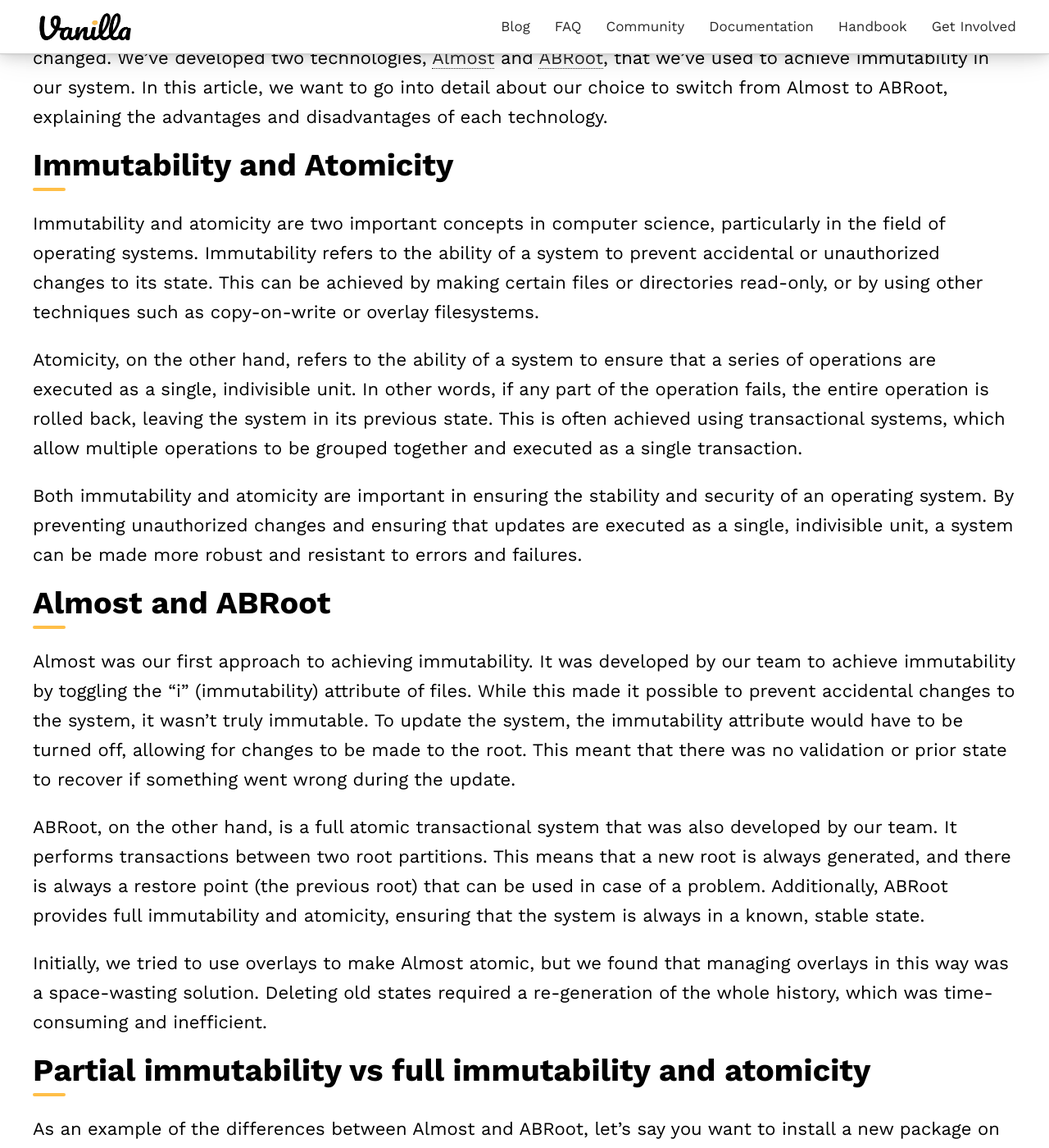
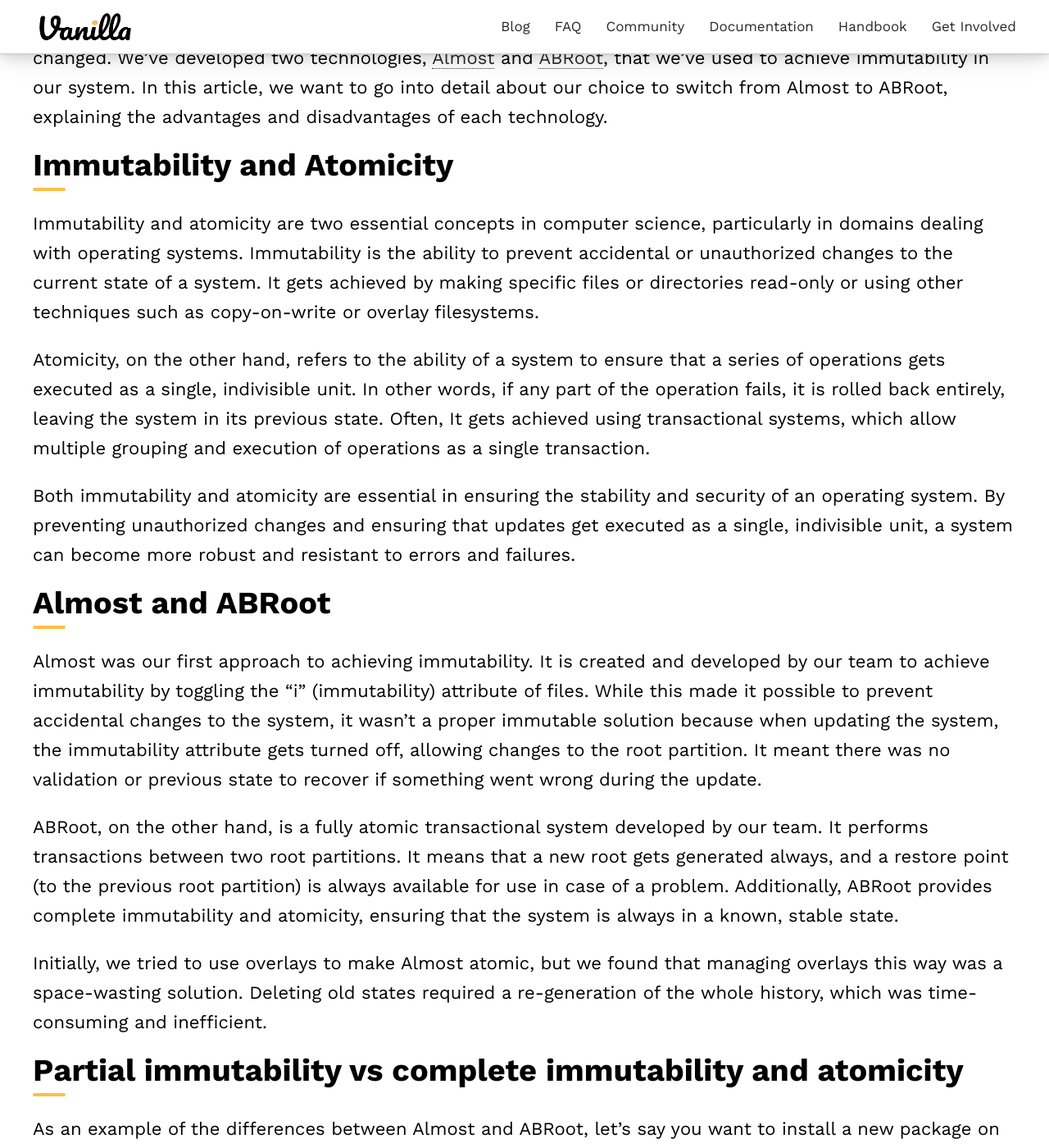
Before and after one commit to Vanilla-OS/website, a Jekyll site: the page built from _posts/2023-01-28-almost-vs-abroot.md, in a window 1280 px wide and 1400 px high, scrolled down 558 px. Shown: the whole window at 82% size. Built offline with Jekyll 4.4.1, drawn with Linux system fonts in a browser that asks for light colours; nearby versions of some CDN libraries; a style sheet for code colours, icons or effects is not loaded; some of the changed text lies outside the part shown.

Commit message:
Update almost and ABRoot post

````diff
--- a/_posts/2023-01-28-almost-vs-abroot.md
+++ b/_posts/2023-01-28-almost-vs-abroot.md
@@ -10,20 +10,22 @@
 If you've been following the Vanilla OS project from the start, you'll notice that our plans for immutability have changed. We've developed two technologies, [Almost](https://github.com/Vanilla-OS/almost) and [ABRoot](https://github.com/Vanilla-OS/ABRoot), that we've used to achieve immutability in our system. In this article, we want to go into detail about our choice to switch from Almost to ABRoot, explaining the advantages and disadvantages of each technology.
 
 ## Immutability and Atomicity
-Immutability and atomicity are two important concepts in computer science, particularly in the field of operating systems. Immutability refers to the ability of a system to prevent accidental or unauthorized changes to its state. This can be achieved by making certain files or directories read-only, or by using other techniques such as copy-on-write or overlay filesystems.
 
-Atomicity, on the other hand, refers to the ability of a system to ensure that a series of operations are executed as a single, indivisible unit. In other words, if any part of the operation fails, the entire operation is rolled back, leaving the system in its previous state. This is often achieved using transactional systems, which allow multiple operations to be grouped together and executed as a single transaction.
+Immutability and atomicity are two essential concepts in computer science, particularly in domains dealing with operating systems. Immutability is the ability to prevent accidental or unauthorized changes to the current state of a system. It gets achieved by making specific files or directories read-only or using other techniques such as copy-on-write or overlay filesystems.
 
-Both immutability and atomicity are important in ensuring the stability and security of an operating system. By preventing unauthorized changes and ensuring that updates are executed as a single, indivisible unit, a system can be made more robust and resistant to errors and failures.
+Atomicity, on the other hand, refers to the ability of a system to ensure that a series of operations gets executed as a single, indivisible unit. In other words, if any part of the operation fails, it is rolled back entirely, leaving the system in its previous state. Often, It gets achieved using transactional systems, which allow multiple grouping and execution of operations as a single transaction.
+
+Both immutability and atomicity are essential in ensuring the stability and security of an operating system. By preventing unauthorized changes and ensuring that updates get executed as a single, indivisible unit, a system can become more robust and resistant to errors and failures.
 
 ## Almost and ABRoot
-Almost was our first approach to achieving immutability. It was developed by our team to achieve immutability by toggling the "i" (immutability) attribute of files. While this made it possible to prevent accidental changes to the system, it wasn't truly immutable. To update the system, the immutability attribute would have to be turned off, allowing for changes to be made to the root. This meant that there was no validation or prior state to recover if something went wrong during the update.
 
-ABRoot, on the other hand, is a full atomic transactional system that was also developed by our team. It performs transactions between two root partitions. This means that a new root is always generated, and there is always a restore point (the previous root) that can be used in case of a problem. Additionally, ABRoot provides full immutability and atomicity, ensuring that the system is always in a known, stable state.
+Almost was our first approach to achieving immutability. It is created and developed by our team to achieve immutability by toggling the "i" (immutability) attribute of files. While this made it possible to prevent accidental changes to the system, it wasn't a proper immutable solution because when updating the system, the immutability attribute gets turned off, allowing changes to the root partition. It meant there was no validation or previous state to recover if something went wrong during the update.
 
-Initially, we tried to use overlays to make Almost atomic, but we found that managing overlays in this way was a space-wasting solution. Deleting old states required a re-generation of the whole history, which was time-consuming and inefficient.
+ABRoot, on the other hand, is a fully atomic transactional system developed by our team. It performs transactions between two root partitions. It means that a new root gets generated always, and a restore point (to the previous root partition) is always available for use in case of a problem. Additionally, ABRoot provides complete immutability and atomicity, ensuring that the system is always in a known, stable state.
 
-## Partial immutability vs full immutability and atomicity
+Initially, we tried to use overlays to make Almost atomic, but we found that managing overlays this way was a space-wasting solution. Deleting old states required a re-generation of the whole history, which was time-consuming and inefficient.
+
+## Partial immutability vs complete immutability and atomicity
 
 As an example of the differences between Almost and ABRoot, let's say you want to install a new package on your Vanilla OS system.
 
@@ -33,35 +35,44 @@
 almost enter rw
 ```
 
-to switch the system to read-write mode, allowing you to make changes. Then, you would use the command:
+Which switches the system to read-write mode, allowing you to make changes. Then, you would use the following command:
 
 ```bash
 apt install thing
 ```
 
-to install the new package. Once the installation is complete, you would enter:
+To install the new package. Once the installation is complete, you use the following command to enter the root filesystem:
 
 ```bash
 almost enter ro
 ```
 
-to switch the system back to read-only mode.
+To switch the system back to read-only mode.
 
-However, **this process comes with risks**. If something goes wrong during the installation, the system may not boot or the package may not work as expected. Additionally, if you accidentally delete or modify a critical file, there is no way to recover it since **Almost does not keep track of previous states**.
+However, **this process comes with risks**. If something goes wrong during the installation, the system may not boot, and the package may not work as expected. Additionally, if you accidentally delete or modify a critical file, there is no way to recover it since **Almost does not keep track of previous states**.
 
-With ABRoot, the process is similar, you would use the command:
+With ABRoot, the process is similar to the following command:
 
 ```bash
 abroot exec apt install thing
 ```
 
-to install the new package. This command will create an overlay on top of the current root, execute the command, and check that everything went smoothly. Once the process is complete, ABRoot will create a new root based on the current state of the files, and at the next boot, the system will be using that new root. In case something goes wrong, you can easily select the previous root from the grub menu and boot into it.
+To install the new package. This command will facilitate creating an overlay on top of the current root state and check if everything went smoothly. Once the process is complete, ABRoot will create a new root state based on the current state of the files, and at the next boot, the system will use the newly created root state. In case something goes wrong, you can select the previous root from the grub menu and boot into it.
 
-However, the main advantage of **ABRoot** is its transactional shell, which **makes the process more robust, safer** and allows the user to easily rollback the system if something went wrong with the update. If a transaction fails, it is discarded and nothing is saved, keeping your root partitions secure. This means that any changes made during the transaction are not applied to the system, and the system remains in its previous state. This makes ABRoot a more robust and secure method for system updates compared to Almost, which does not have this level of protection and can leave the system in an unstable state if something goes wrong during an update.
+However, the main advantage of **ABRoot** is its transactional shell, which **makes the process more robust and safer** and allows the user to easily roll back the system if something goes wrong with the update. If a transaction fails, it gets discarded with nothing saved, keeping your root partitions secure. It means any changes made during the transaction will not get applied to the system, and the system will remain in its previous state. It makes ABRoot a more robust and secure method for system updates when compared to Almost, which does not have this level of protection and can leave the system in an unstable state if something goes wrong during an update.
 
-In conclusion, we've developed both Almost and ABRoot to achieve immutability in our system. After evaluating both technologies, we've decided to switch from Almost to ABRoot because it provides better immutability and atomicity. We encourage others to consider using ABRoot, OSTree, or other similar solutions when looking to achieve immutability in their systems.
+To rollback to the previous root state using ABRoot, execute the following command:
+
+```bash
+sudo abroot rollback
+```
+
+Note:- Any changes made in the previous root state get dropped upon executing this command.
+
+In conclusion, we've developed both Almost and ABRoot to achieve immutability in our systems. After evaluating both technologies, we've decided to switch from Almost to ABRoot because it provides better immutability and atomicity. We encourage others to consider using ABRoot, OSTree, or other similar solutions to achieve immutability in their systems.
 
 ## Useful links
+
 - [ABRoot documentation](https://documentation.vanillaos.org/docs/ABRoot/)
 - [ABRoot source code](https://github.com/Vanilla-OS/ABRoot/)
 - [Almost documentation](https://documentation.vanillaos.org/docs/almost/)
````
Also changed, not shown: _posts/2022-11-01-vanilla-installer.md (+4 -0 lines), _posts/2023-01-31-vso-vanilla-system-operator.md (+1 -0 lines).
